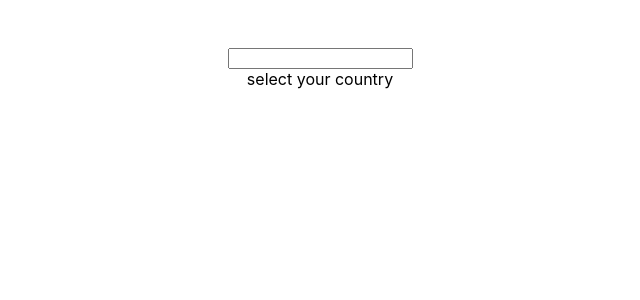
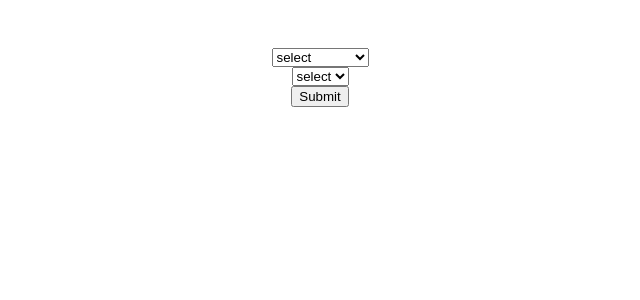
Before and after one commit to hossein-ansari/practice, a React (Create React App) app: page / in a window 1280 px wide. Shown: the top 300 px of the page, without its empty margins (320-960 px from the left). Built offline with nearby package versions, Linux system fonts and the light colour scheme.

Commit message:
add inputs

```diff
--- a/src/App.js
+++ b/src/App.js
@@ -6,18 +6,41 @@ class App extends Component {
     super();
     this.state = {
       countriesData: [
-        {iran:['tabriz','fars','esfahan','mashhad']},
-        {unitedStates:['chicago','Los Angeles','san diego']},
-        {canada:['Toronto','Vancouver','Montreal',]}
+        { iran: ["tabriz", "fars", "esfahan", "mashhad"] },
+        { unitedStates: ["chicago", "Los Angeles", "san diego"] },
+        { canada: ["Toronto", "Vancouver", "Montreal"] },
       ],
+      countrySelected: "",
+      countriesData : ["Toronto", "Vancouver", "Montreal"]
     };
   }
   render() {
-    return <div>
+    return (
       <div>
-        <form action=""><input type="chekbox" />select your country</form>
+        <div>
+          <form action="">
+            {/* /* country select */}
+            <select name="" id="">
+              <option value="iran">select</option>
+              <option value="iran">iran</option>
+              <option value="unitedStates">unitedStates</option>
+              <option value="canada">canada</option>
+            </select>
+            {/* /* city select */}
+
+            <select name="" id="">
+
+              {this.state.countrySelected == false ? (<option value=''>select</option>)
+               :this.state.countriesData.map((city)=>{
+                  return <option value={city}>{city}</option>
+                })
+              }
+            </select>
+            <input type="submit" />
+          </form>
+        </div>
       </div>
-    </div>;
+    );
   }
 }
 
```
